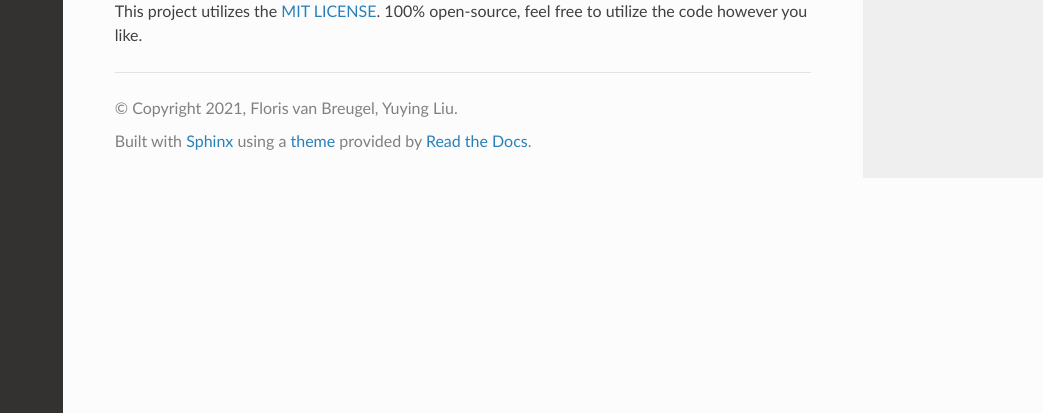
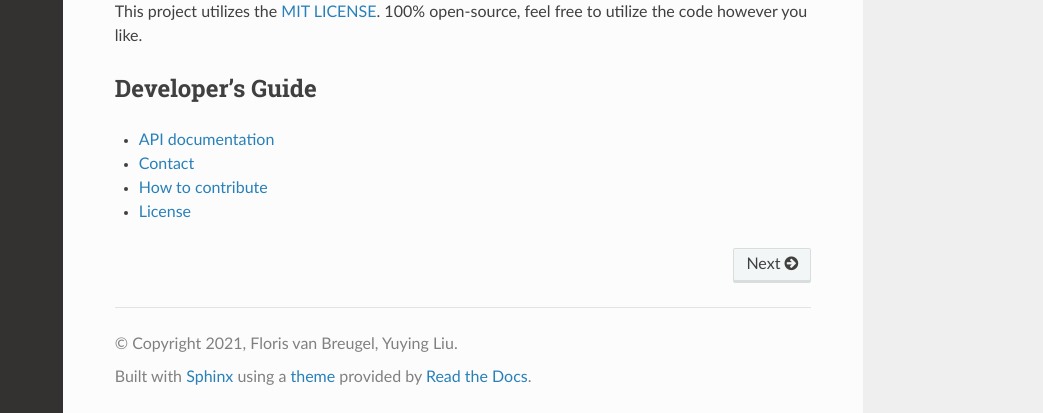
Before and after one commit to florisvb/PyNumDiff, a Sphinx documentation site: the page built from docs/source/index.rst, in a window 1280 px wide and 900 px high, scrolled down 4552 px, cut to the strip 487-900 px from the top of the window. Shown: the whole strip, without its empty margins (237-1280 px from the left). Built offline with Sphinx 7.4.7 and the Read the Docs theme 2.0.0, drawn with Linux system fonts in a browser that asks for light colours; some of the changed text lies outside the part shown.

```diff
--- a/docs/source/index.rst
+++ b/docs/source/index.rst
@@ -265,3 +265,14 @@ open-source, feel free to utilize the code however you like.
 
 .. |FOSSA Status| image:: https://app.fossa.com/api/projects/git%2Bgithub.com%2Fflorisvb%2FPyNumDiff.svg?type=large
    :target: https://app.fossa.com/projects/git%2Bgithub.com%2Fflorisvb%2FPyNumDiff?ref=badge_large
+
+Developer's Guide
+-----------------
+
+.. toctree::
+   :maxdepth: 1
+
+   code
+   contact
+   contributing
+   LICENSE
```
